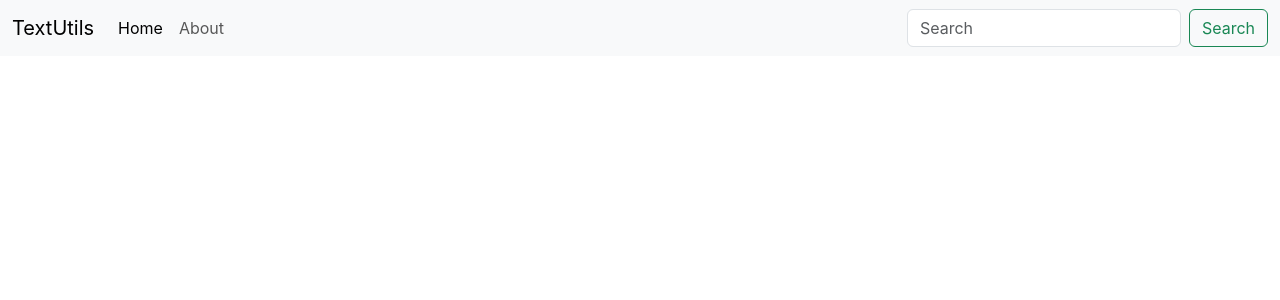
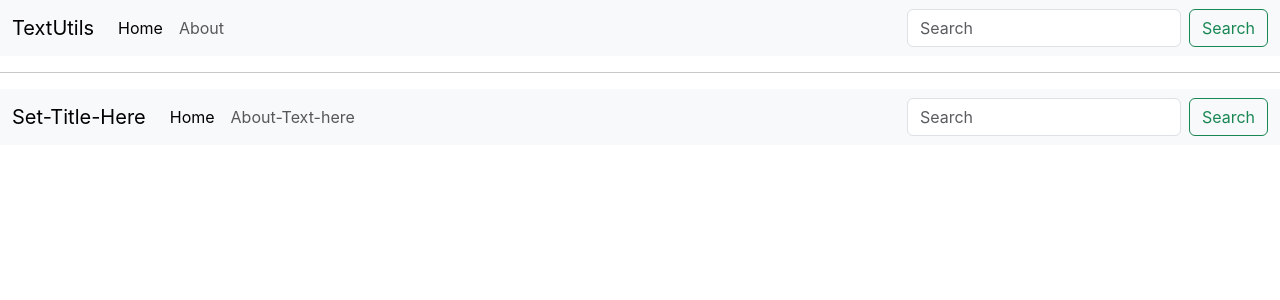
Before and after one commit to Vinit1234/FrontEnd, a React (Create React App) app in the folder CodeWithHarryFE/React/codes/my-app/: page / in a window 1280 px wide. Shown: the top 300 px of the page. Built offline with nearby package versions, Linux system fonts and the light colour scheme.

Commit message:
Added code and notes for Props and PropTypes

```diff
--- a/CodeWithHarryFE/React/codes/my-app/src/App.js
+++ b/CodeWithHarryFE/React/codes/my-app/src/App.js
@@ -1,5 +1,6 @@
 // import logo from "./logo.svg";
 import "./App.css";
+import Navbar from "./component/Navbar";
 
 // let name = "Vinit";
 function App() {
@@ -59,6 +60,11 @@
     </div>
   </div>
 </nav>
+<hr />
+  <Navbar/>
+
+  {/* Component with props */}
+  {/* <Navbar title="TextUtils2" aboutText="About TextUtils"/> */}
     </>
 
   );
--- /dev/null
+++ b/CodeWithHarryFE/React/codes/my-app/src/component/Navbar.js
@@ -0,0 +1,61 @@
+import React from "react";
+import PropTypes from 'prop-types'
+
+export default function Navbar(props) {
+  return (
+    <nav className="navbar navbar-expand-lg bg-body-tertiary">
+      <div className="container-fluid">
+        <a className="navbar-brand" href="/">
+          {props.title}
+        </a>
+        <button
+          className="navbar-toggler"
+          type="button"
+          data-bs-toggle="collapse"
+          data-bs-target="#navbarSupportedContent"
+          aria-controls="navbarSupportedContent"
+          aria-expanded="false"
+          aria-label="Toggle navigation"
+        >
+          <span className="navbar-toggler-icon"></span>
+        </button>
+        <div className="collapse navbar-collapse" id="navbarSupportedContent">
+          <ul className="navbar-nav me-auto mb-2 mb-lg-0">
+            <li className="nav-item">
+              <a className="nav-link active" aria-current="page" href="/">
+                Home
+              </a>
+            </li>
+            <li className="nav-item">
+              <a className="nav-link" href="/">
+                {props.aboutText}
+              </a>
+            </li>
+          </ul>
+          <form className="d-flex" role="search">
+            <input
+              className="form-control me-2"
+              type="search"
+              placeholder="Search"
+              aria-label="Search"
+            />
+            <button className="btn btn-outline-success" type="submit">
+              Search
+            </button>
+          </form>
+        </div>
+      </div>
+    </nav>
+  );
+}
+
+Navbar.propTypes= {
+    title: PropTypes.string,
+    aboutText: PropTypes.string,
+                    }
+
+Navbar.defaultProps={
+    title:"Set-Title-Here",
+    aboutText: "About-Text-here"
+
+}
```
Also changed, not shown: 1 other file (tests, documents, lock files or other folders).
